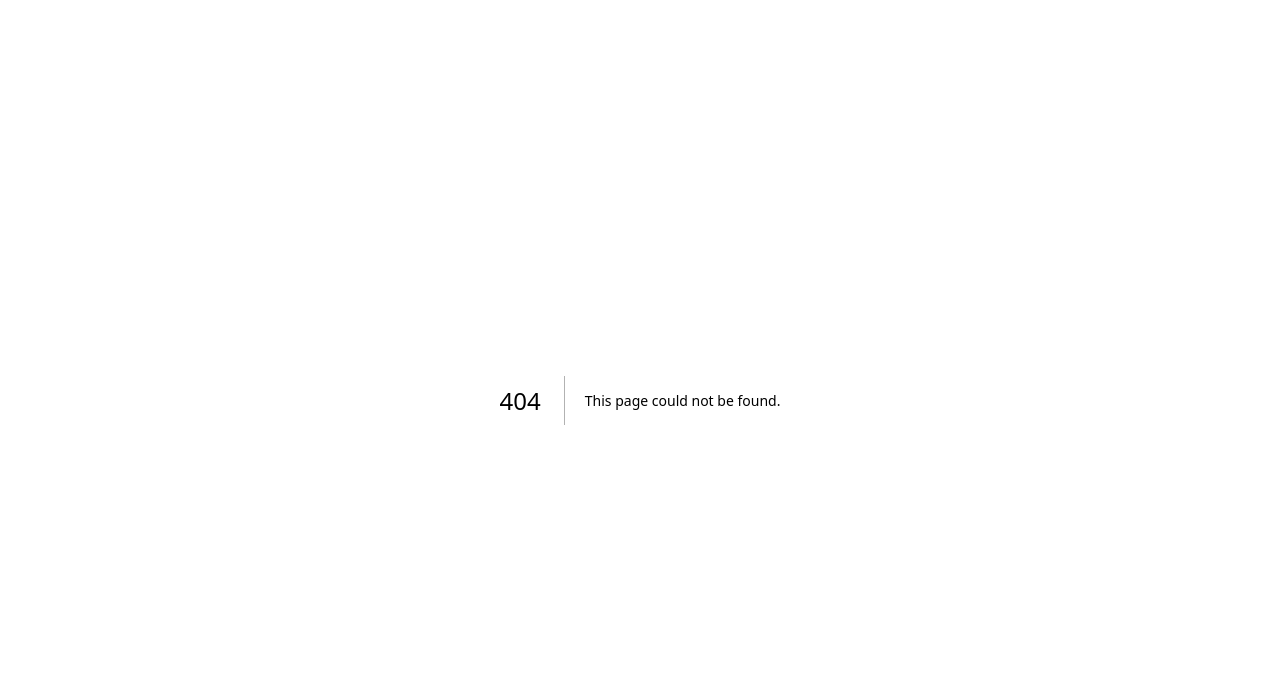
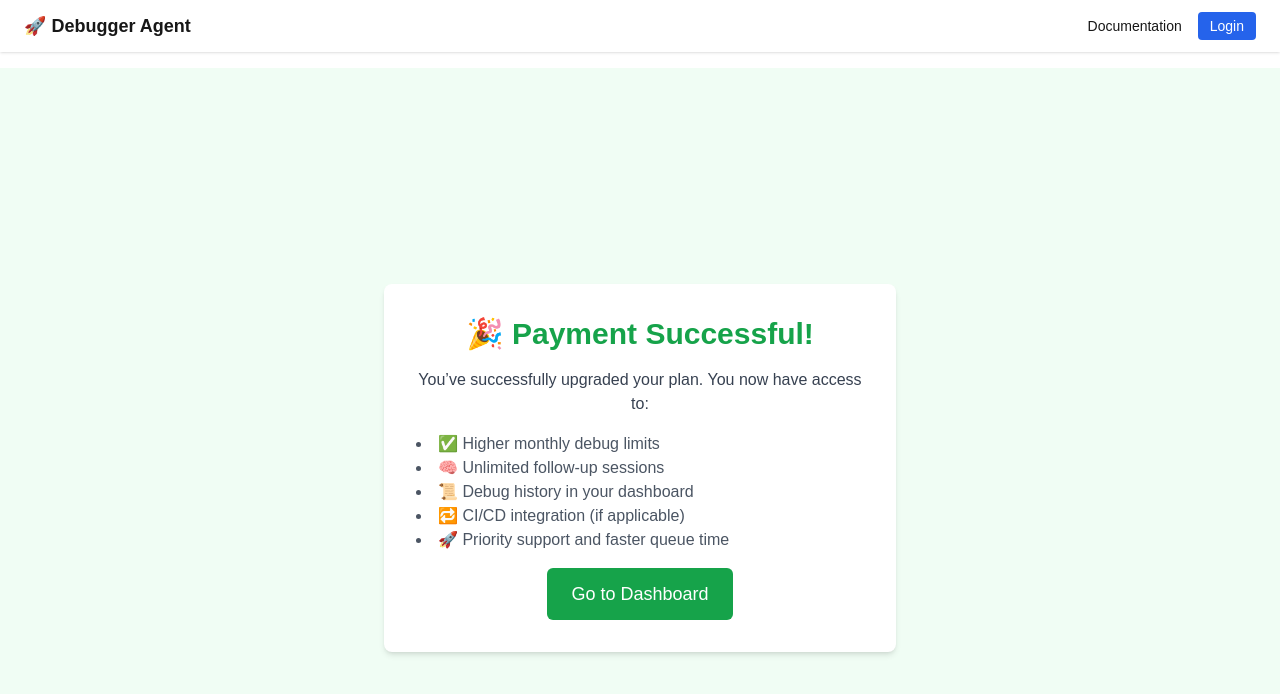
Before and after one commit to OlawithAI/debugger-agent-site, a Next.js app: page /success in a window 1280 px wide. Before the commit this address had no page. Shown: the top 694 px of the page. Built offline with nearby package versions, Linux system fonts and the light colour scheme; no server answers.

Commit message:
🎨 Polish UI: Added VS Code extension link to dashboard, success page, and hero section

```diff
--- a/src/components/HeroSection.tsx
+++ b/src/components/HeroSection.tsx
@@ -5,7 +5,7 @@ export default function HeroSection() {
   return (
     <section className="text-center py-20 px-4 bg-gradient-to-r from-gray-900 to-gray-800 text-white">
       <h1 className="text-4xl md:text-5xl font-bold mb-4">Eliminate Debugging Frustration. Ship Code Faster.</h1>
-      <p className="text-lg md:text-xl max-w-2xl mx-auto mb-6">Instantly find, fix, and verify code issues using your personal AI code debugger in a secure sandbox. Stop wasting hours on bugs—start building with confidence on your IDE and Web.</p>
+      <p className="text-lg md:text-xl max-w-2xl mx-auto mb-6">Instantly find, fix, and verify code issues using your AI code debugger in a secure sandbox. Stop wasting hours on bugs—start building with confidence on your VScode IDE and Web Broswer.</p>
       <Link href="/documentation" legacyBehavior>
         <a className="bg-blue-600 hover:bg-blue-700 text-white px-6 py-3 rounded-md font-medium inline-block">
           Start Debugging Free
--- a/src/pages/dashboard.tsx
+++ b/src/pages/dashboard.tsx
@@ -254,6 +254,14 @@ export default function Dashboard() {
 
         <div className="mt-6 text-center">
           <Link
+            href="https://marketplace.visualstudio.com/items?itemName=usecodedebugger.codedebugger"
+            target="_blank"
+            className="text-sm text-blue-500 underline mt-2 inline-block"
+          >
+            🧩 Install the VS Code Extension
+          </Link>
+
+          <Link
             href="/cicd"
             className="mt-6 inline-block bg-blue-600 text-white px-6 py-3 rounded-md text-lg font-medium hover:bg-blue-700"
           >
--- /dev/null
+++ b/src/pages/success.tsx
@@ -0,0 +1,42 @@
+import Head from 'next/head';
+import Link from 'next/link';
+import NavBar from '@/components/NavBar';
+
+export default function SuccessPage() {
+  return (
+    <div>
+      <Head>
+        <title>Payment Success | Debugger Agent</title>
+        <meta
+          name="description"
+          content="Your payment was successful. Unlock the full power of Debugger Agent."
+        />
+        <link rel="canonical" href="https://www.usecodedebugger.com/success" />
+      </Head>
+
+      <NavBar />
+
+      <main className="min-h-screen flex flex-col items-center justify-center bg-green-50 dark:bg-gray-900 text-center px-4">
+        <div className="bg-white dark:bg-gray-800 p-8 rounded-lg shadow-md max-w-lg w-full">
+          <h1 className="text-3xl font-bold text-green-600 mb-4">🎉 Payment Successful!</h1>
+          <p className="text-gray-700 dark:text-gray-200 mb-4">
+            You’ve successfully upgraded your plan. You now have access to:
+          </p>
+          <ul className="text-left text-gray-600 dark:text-gray-300 list-disc list-inside mb-4">
+            <li>✅ Higher monthly debug limits</li>
+            <li>🧠 Unlimited follow-up sessions</li>
+            <li>📜 Debug history in your dashboard</li>
+            <li>🔁 CI/CD integration (if applicable)</li>
+            <li>🚀 Priority support and faster queue time</li>
+          </ul>
+
+          <Link href="/dashboard">
+            <span className="inline-block bg-green-600 text-white px-6 py-3 rounded-md text-lg font-medium hover:bg-green-700">
+              Go to Dashboard
+            </span>
+          </Link>
+        </div>
+      </main>
+    </div>
+  );
+}
```
